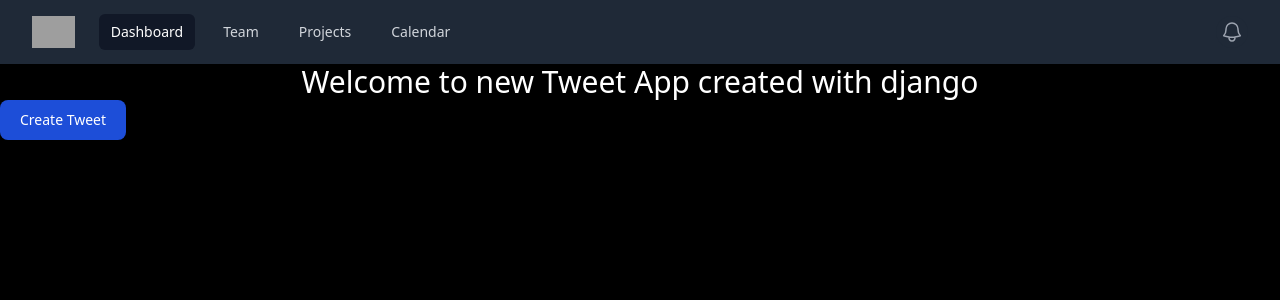
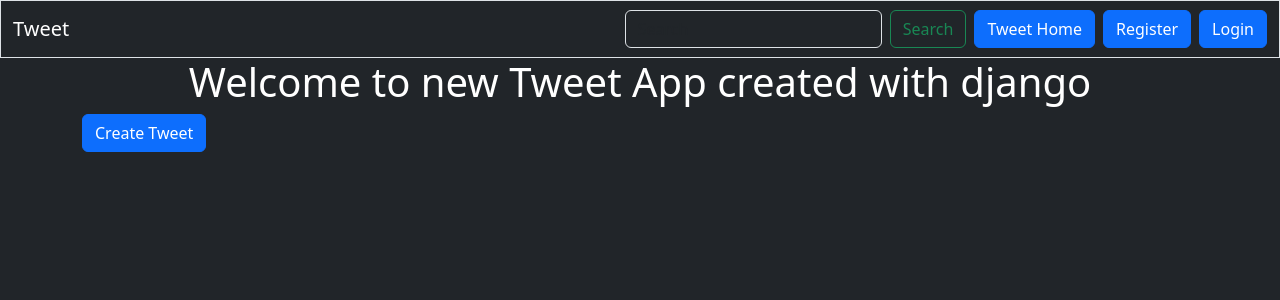
Before and after one commit to ShivamKumar583/Django-Tweet-App, a Django app: page /tweet/ in a window 1280 px wide. Shown: the top 300 px of the page. Run offline with Django 5.2, Linux system fonts and the light colour scheme; data that the repository does not hold is empty; some libraries are stand-ins or nearby versions; grey boxes are pictures that could not be loaded.

Commit message:
Views and Pages are completed for authentication

```diff
--- a/sastaTwitter/sastaTwitter/settings.py
+++ b/sastaTwitter/sastaTwitter/settings.py
@@ -128,3 +128,8 @@ MEDIA_ROOT = os.path.join(BASE_DIR, 'media')
 # https://docs.djangoproject.com/en/5.1/ref/settings/#default-auto-field
 
 DEFAULT_AUTO_FIELD = 'django.db.models.BigAutoField'
+
+
+LOGIN_URL = '/accounts/login'
+LOGIN_REDIRECT_URL = '/tweet/'
+LOGOUT_REDIRECT_URL = '/tweet/'
--- a/sastaTwitter/sastaTwitter/urls.py
+++ b/sastaTwitter/sastaTwitter/urls.py
@@ -15,11 +15,13 @@ Including another URLconf
     2. Add a URL to urlpatterns:  path('blog/', include('blog.urls'))
 """
 from django.contrib import admin
+from django.contrib.auth.urls import views as auth_views
 from django.urls import path,include
 from django.conf.urls.static import static
 from django.conf import settings
 
 urlpatterns = [
     path('admin/', admin.site.urls),
-    path('tweet/' , include('tweet.urls'))
+    path('tweet/' , include('tweet.urls')),
+    path('accounts/' , include('django.contrib.auth.urls'))
 ] + static(settings.MEDIA_URL, document_root = settings.MEDIA_ROOT)
--- a/sastaTwitter/templates/layout.html
+++ b/sastaTwitter/templates/layout.html
@@ -4,80 +4,43 @@
 <head>
     <meta charset="UTF-8">
     <meta name="viewport" content="width=device-width, initial-scale=1.0">
-    <script src="https://cdn.tailwindcss.com"></script>
+    <link href="https://cdn.jsdelivr.net/npm/bootstrap@5.3.3/dist/css/bootstrap.min.css" rel="stylesheet" integrity="sha384-QWTKZyjpPEjISv5WaRU9OFeRpok6YctnYmDr5pNlyT2bRjXh0JMhjY6hW+ALEwIH" crossorigin="anonymous">
     <title>
         {% block title %}
             Tweet App
         {% endblock %}
     </title>
 </head>
-<body class=" bg-black">
-    <nav class="bg-gray-800">
-        <div class="mx-auto max-w-7xl px-2 sm:px-6 lg:px-8">
-            <div class="relative flex h-16 items-center justify-between">
-            <div class="absolute inset-y-0 left-0 flex items-center sm:hidden">
-                <!-- Mobile menu button-->
-                <button type="button" class="relative inline-flex items-center justify-center rounded-md p-2 text-gray-400 hover:bg-gray-700 hover:text-white focus:outline-none focus:ring-2 focus:ring-inset focus:ring-white" aria-controls="mobile-menu" aria-expanded="false">
-                <span class="absolute -inset-0.5"></span>
-                <span class="sr-only">Open main menu</span>
-                <!--
-                    Icon when menu is closed.
+<body class=" bg-dark">
+    <nav class="navbar bg-dark border-b-2 border">
+        <div class="bg-dark container-fluid">
+          <a class="navbar-brand text-white">Tweet</a>
 
-                    Menu open: "hidden", Menu closed: "block"
-                -->
-                <svg class="block size-6" fill="none" viewBox="0 0 24 24" stroke-width="1.5" stroke="currentColor" aria-hidden="true" data-slot="icon">
-                    <path stroke-linecap="round" stroke-linejoin="round" d="M3.75 6.75h16.5M3.75 12h16.5m-16.5 5.25h16.5" />
-                </svg>
-                <!--
-                    Icon when menu is open.
+          <div class="d-flex gap-2">
+            <form class="d-flex bg-dark" role="search">
+                <input class="form-control text-white bg-dark me-2" type="search" placeholder="Search" aria-label="Search">
+                <button class="btn bg-dark btn-outline-success" type="submit">Search</button>
+              </form>
+            <a href="{% url 'tweet_list' %}" class="btn btn-primary">Tweet Home</a>
 
-                    Menu open: "block", Menu closed: "hidden"
-                -->
-                <svg class="hidden size-6" fill="none" viewBox="0 0 24 24" stroke-width="1.5" stroke="currentColor" aria-hidden="true" data-slot="icon">
-                    <path stroke-linecap="round" stroke-linejoin="round" d="M6 18 18 6M6 6l12 12" />
-                </svg>
-                </button>
-            </div>
-            <div class="flex flex-1 items-center justify-center sm:items-stretch sm:justify-start">
-                <div class="flex shrink-0 items-center">
-                <img class="h-8 w-auto" src="https://tailwindui.com/plus/img/logos/mark.svg?color=indigo&shade=500" alt="Your Company">
-                </div>
-                <div class="hidden sm:ml-6 sm:block">
-                <div class="flex space-x-4">
-                    <!-- Current: "bg-gray-900 text-white", Default: "text-gray-300 hover:bg-gray-700 hover:text-white" -->
-                    <a href="#" class="rounded-md bg-gray-900 px-3 py-2 text-sm font-medium text-white" aria-current="page">Dashboard</a>
-                    <a href="#" class="rounded-md px-3 py-2 text-sm font-medium text-gray-300 hover:bg-gray-700 hover:text-white">Team</a>
-                    <a href="#" class="rounded-md px-3 py-2 text-sm font-medium text-gray-300 hover:bg-gray-700 hover:text-white">Projects</a>
-                    <a href="#" class="rounded-md px-3 py-2 text-sm font-medium text-gray-300 hover:bg-gray-700 hover:text-white">Calendar</a>
-                </div>
-                </div>
-            </div>
-            <div class="absolute inset-y-0 right-0 flex items-center pr-2 sm:static sm:inset-auto sm:ml-6 sm:pr-0">
-                <button type="button" class="relative rounded-full bg-gray-800 p-1 text-gray-400 hover:text-white focus:outline-none focus:ring-2 focus:ring-white focus:ring-offset-2 focus:ring-offset-gray-800">
-                <span class="absolute -inset-1.5"></span>
-                <span class="sr-only">View notifications</span>
-                <svg class="size-6" fill="none" viewBox="0 0 24 24" stroke-width="1.5" stroke="currentColor" aria-hidden="true" data-slot="icon">
-                    <path stroke-linecap="round" stroke-linejoin="round" d="M14.857 17.082a23.848 23.848 0 0 0 5.454-1.31A8.967 8.967 0 0 1 18 9.75V9A6 6 0 0 0 6 9v.75a8.967 8.967 0 0 1-2.312 6.022c1.733.64 3.56 1.085 5.455 1.31m5.714 0a24.255 24.255 0 0 1-5.714 0m5.714 0a3 3 0 1 1-5.714 0" />
-                </svg>
-                </button>
+          {% if user.is_authenticated %}
+          <form action="{% url 'logout' %}" method="post">
+            {% csrf_token %}
+            <button class="btn btn-danger" type='submit'>Logout</button>
+          </form>
+          {% else %}
+          <a href="{% url 'register' %}" class="btn btn-primary">Register</a>
 
-            </div>
-            </div>
+          <a href="{% url 'login' %}" class="btn btn-primary">Login</a>
+          {% endif %}
+          </div>
+
+
+
         </div>
+      </nav>
 
-        <!-- Mobile menu, show/hide based on menu state. -->
-        <div class="sm:hidden" id="mobile-menu">
-            <div class="space-y-1 px-2 pb-3 pt-2">
-            <!-- Current: "bg-gray-900 text-white", Default: "text-gray-300 hover:bg-gray-700 hover:text-white" -->
-            <a href="#" class="block rounded-md bg-gray-900 px-3 py-2 text-base font-medium text-white" aria-current="page">Dashboard</a>
-            <a href="#" class="block rounded-md px-3 py-2 text-base font-medium text-gray-300 hover:bg-gray-700 hover:text-white">Team</a>
-            <a href="#" class="block rounded-md px-3 py-2 text-base font-medium text-gray-300 hover:bg-gray-700 hover:text-white">Projects</a>
-            <a href="#" class="block rounded-md px-3 py-2 text-base font-medium text-gray-300 hover:bg-gray-700 hover:text-white">Calendar</a>
-            </div>
-        </div>
-    </nav>
-
-    <div class='container'>
+    <div class='container bg-dark text-white'>
         {% block content %}
         {% endblock %}
     </div>
--- a/sastaTwitter/tweet/templates/tweet_list.html
+++ b/sastaTwitter/tweet/templates/tweet_list.html
@@ -8,30 +8,27 @@
     <h1 class=' text-white text-center text-3xl'>Welcome to new Tweet App created with django</h1>
 
     <a href={% url 'tweet_create'%}>
-        <button type="button" class="text-white bg-blue-700 hover:bg-blue-800 focus:ring-4 focus:ring-blue-300 font-medium rounded-lg text-sm px-5 py-2.5 me-2 mb-2 dark:bg-blue-600 dark:hover:bg-blue-700 focus:outline-none dark:focus:ring-blue-800">Create Tweet</button>
+        <button type="button" class="btn btn-primary">Create Tweet</button>
     </a>
 
+    <div class='container row gap-3'>
+        {% for tweet in tweets %}
 
-    {% for tweet in tweets %}
+        <div class="card text-white mt-2 bg-dark border " style="width: 18rem;">
+            <img src="{{tweet.photo.url}}" class="card-img-top" alt="...">
+            <div class="card-body">
+              <h5 class="card-title">{{tweet.user.usernane}}</h5>
+              <p class="card-text">{{tweet.text}}</p>
+
+              {% if tweet.user == user %}
+              <a href="{% url 'tweet_edit' tweet.id %}" class="btn btn-primary">Edit</a>
+              <a href="{% url 'tweet_delete' tweet.id %}" class="btn btn-danger">Delete</a>
+              {% endif %}
+            </div>
+          </div>
+
+    {% endfor %}
+    </div>
 
 
-<div class="  max-w-xs bg-white border border-gray-200 rounded-lg shadow dark:bg-gray-800 dark:border-gray-700">
-    <a href="#">
-        <img class="rounded-t-lg" src="{{tweet.photo.url}}" alt="" />
-    </a>
-    <div class="p-5">
-        <a href="#">
-            <h5 class="mb-2 text-2xl font-bold tracking-tight text-gray-900 dark:text-white">{{tweet.user.username}}</h5>
-        </a>
-        <p class="mb-3 font-normal text-gray-700 dark:text-gray-400">{{tweet.text}}</p>
-        <a href="{% url 'tweet_edit' tweet.id %}" class="inline-flex items-center px-3 py-2 text-sm font-medium text-center text-white bg-blue-700 rounded-lg hover:bg-blue-800 focus:ring-4 focus:outline-none focus:ring-blue-300 dark:bg-blue-600 dark:hover:bg-blue-700 dark:focus:ring-blue-800">
-            Edit
-        </a>
-        <a href="{% url 'tweet_delete' tweet.id %}" class="inline-flex items-center px-3 py-2 text-sm font-medium text-center text-white bg-red-700 rounded-lg hover:bg-red-800 focus:ring-4 focus:outline-none focus:ring-red-300 dark:bg-red-600 dark:hover:bg-red-700 dark:focus:ring-red-800">
-            Delete
-        </a>
-    </div>
-</div>
-
-    {% endfor %}
 {% endblock %}
--- a/sastaTwitter/tweet/urls.py
+++ b/sastaTwitter/tweet/urls.py
@@ -6,4 +6,5 @@ urlpatterns = [
     path('create/' , views.tweet_create , name='tweet_create'),
     path('<int:tweet_id>/edit/' , views.tweet_edit , name='tweet_edit'),
     path('<int:tweet_id>/delete/' , views.tweet_delete , name='tweet_delete'),
+    path('register/' , views.register , name='register'),
 ]
--- a/sastaTwitter/tweet/views.py
+++ b/sastaTwitter/tweet/views.py
@@ -1,8 +1,9 @@
 from django.shortcuts import render
 from .models import Tweet
-from .forms import TweetForm
+from .forms import TweetForm,UserRegistratinoForm
 from django.shortcuts import get_object_or_404, redirect
-
+from django.contrib.auth.decorators import login_required
+from django.contrib.auth import login
 # Create your views here.
 def index(request):
     return render(request , 'index.html')
@@ -11,6 +12,7 @@ def tweet_list(request):
     tweets = Tweet.objects.all().order_by('-created_at')
     return render(request, 'tweet_list.html' , {'tweets': tweets})
 
+@login_required
 def tweet_create(request):
     if request.method == 'POST' :
         form = TweetForm(request.POST , request.FILES)
@@ -24,6 +26,7 @@ def tweet_create(request):
 
     return render(request , 'tweet_form.html' , {'form' : form})
 
+@login_required
 def tweet_edit(request,tweet_id):
     tweet = get_object_or_404(Tweet, pk=tweet_id,user = request.user)
     if request.method == 'POST' :
@@ -38,9 +41,23 @@ def tweet_edit(request,tweet_id):
 
     return render(request , 'tweet_form.html' , {'form' : form})
 
+@login_required
 def tweet_delete(request,tweet_id):
     tweet = get_object_or_404(Tweet, pk=tweet_id,user = request.user)
     if request.method == 'POST' :
         tweet.delete()
         return redirect('tweet_list')
     return render(request , 'tweet_confirm_delete.html' , {'tweet' : tweet})
+
+def register(request):
+    if request.method == 'POST' :
+        form = UserRegistratinoForm(request.POST)
+        if form.is_valid:
+            user = form.save(commit=False)
+            user.set_password(form.cleaned_data['password1'])
+            user.save()
+            login(request , user)
+            return redirect('tweet_list')
+    else:
+        form = UserRegistratinoForm()
+    return render(request , 'registration/register.html' , {'form' : form})
```
Also changed, not shown: sastaTwitter/templates/registration/logged_out.html (added, +11 -0 lines), sastaTwitter/templates/registration/login.html (added, +16 -0 lines), sastaTwitter/templates/registration/register.html (added, +17 -0 lines), sastaTwitter/tweet/forms.py (+8 -1 lines), sastaTwitter/tweet/templates/tweet_confirm_delete.html (+16 -0 lines), sastaTwitter/tweet/templates/tweet_form.html (+8 -1 lines), sastaTwitter/media/photos/background_Ju8htZ6.webp (added).
